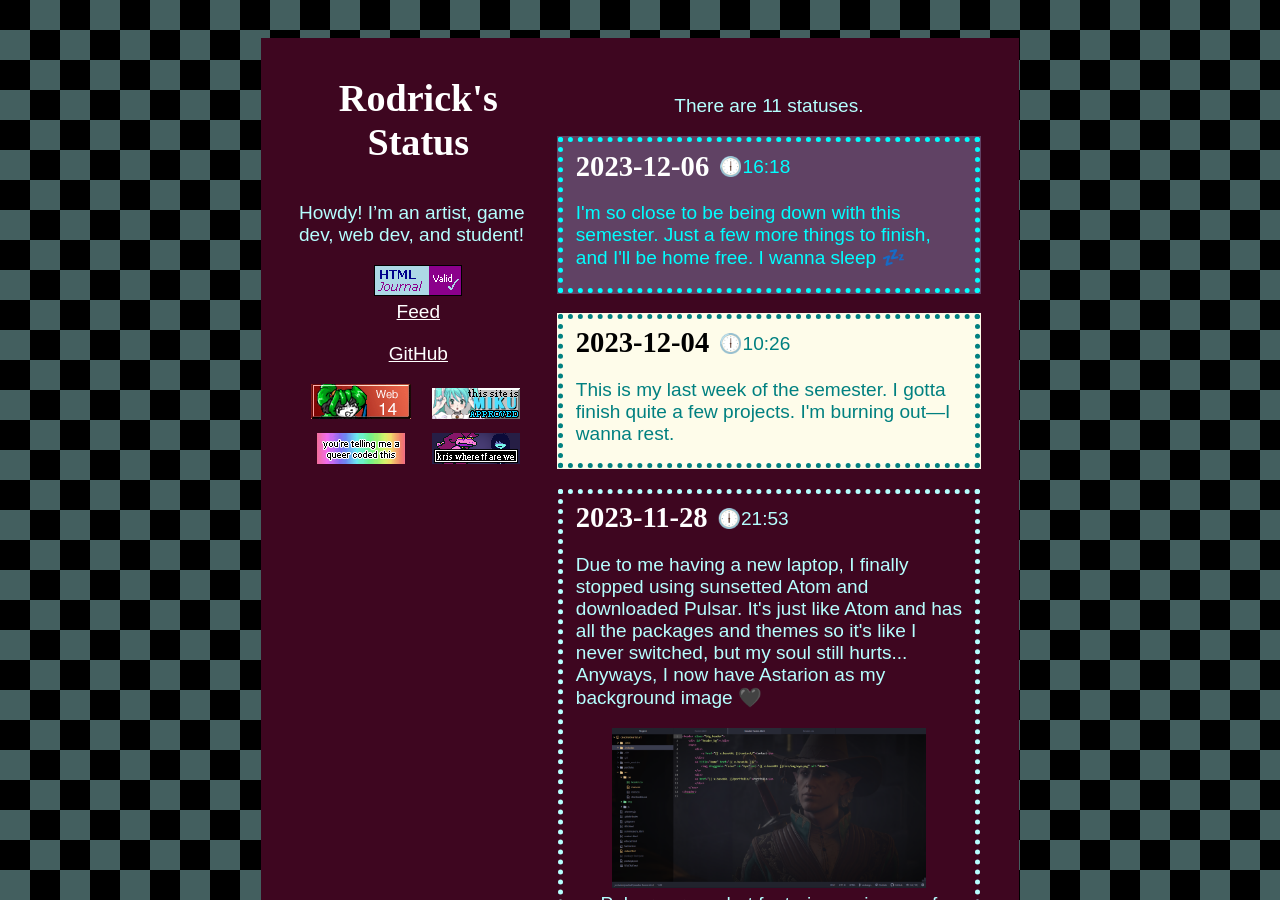
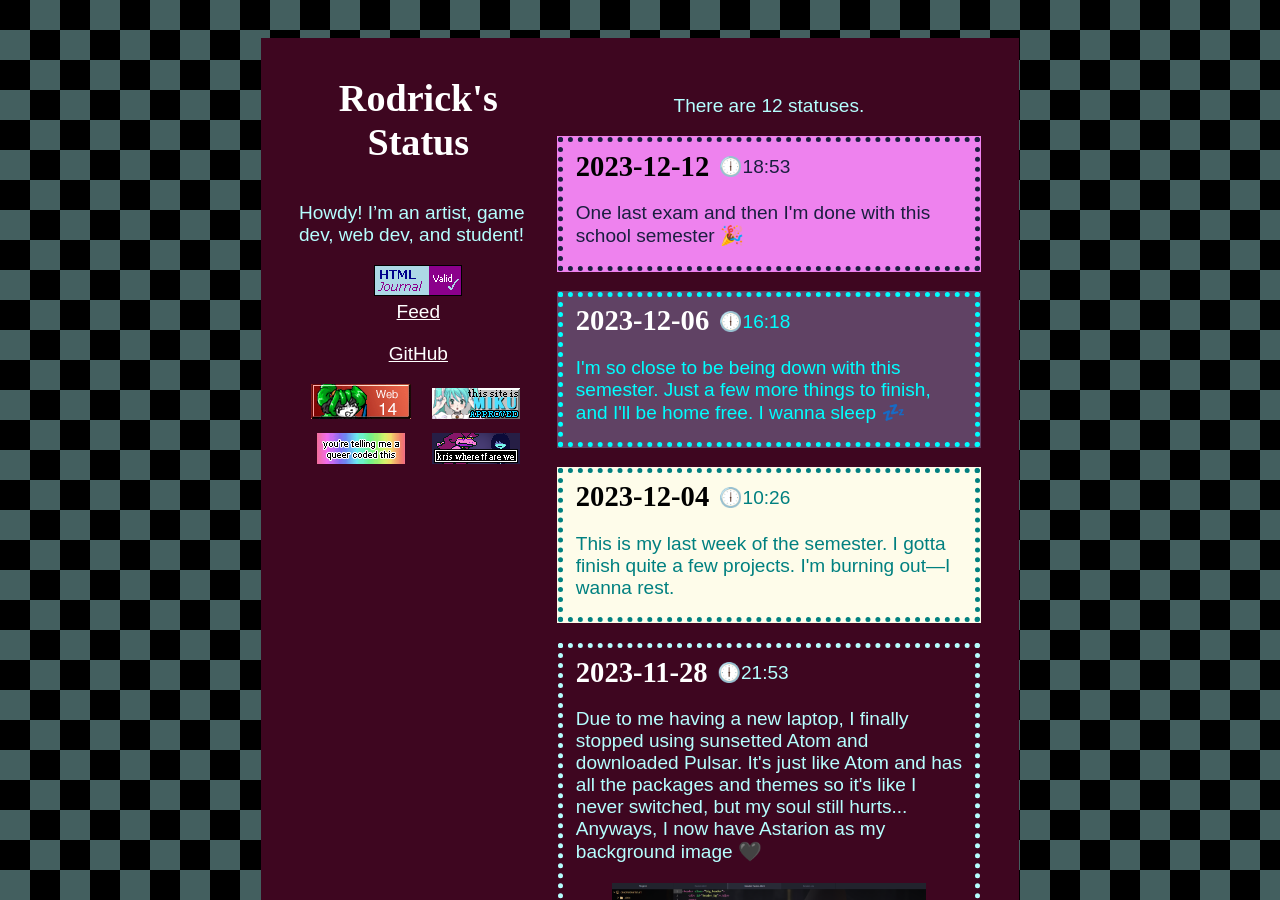
Before and after one commit to RodFireProductions/Status, a Jekyll site: the page built from site/index.md, in a window 1280 px wide and 900 px high. Built offline with Jekyll 4.4.1, drawn with Linux system fonts in a browser that asks for light colours.

Commit message:
Automated Commit Tue 12/12/2023 18:54:30.99

```diff
--- a/site/_data/x.json
+++ b/site/_data/x.json
@@ -1,3 +1,3 @@
 {
-    "num": 11
+    "num": 12
 }
--- a/site/_includes/status.html
+++ b/site/_includes/status.html
@@ -1,3 +1,10 @@
+
+
+<article class="pink" id="12">
+<h2>2023-12-12</h2>
+<p class="time">&#x1F555;18:53</p>
+<p class="content">One last exam and then I'm done with this school semester 🎉</p>
+</article>
 
 
 <article class="purple" id="11">
```
